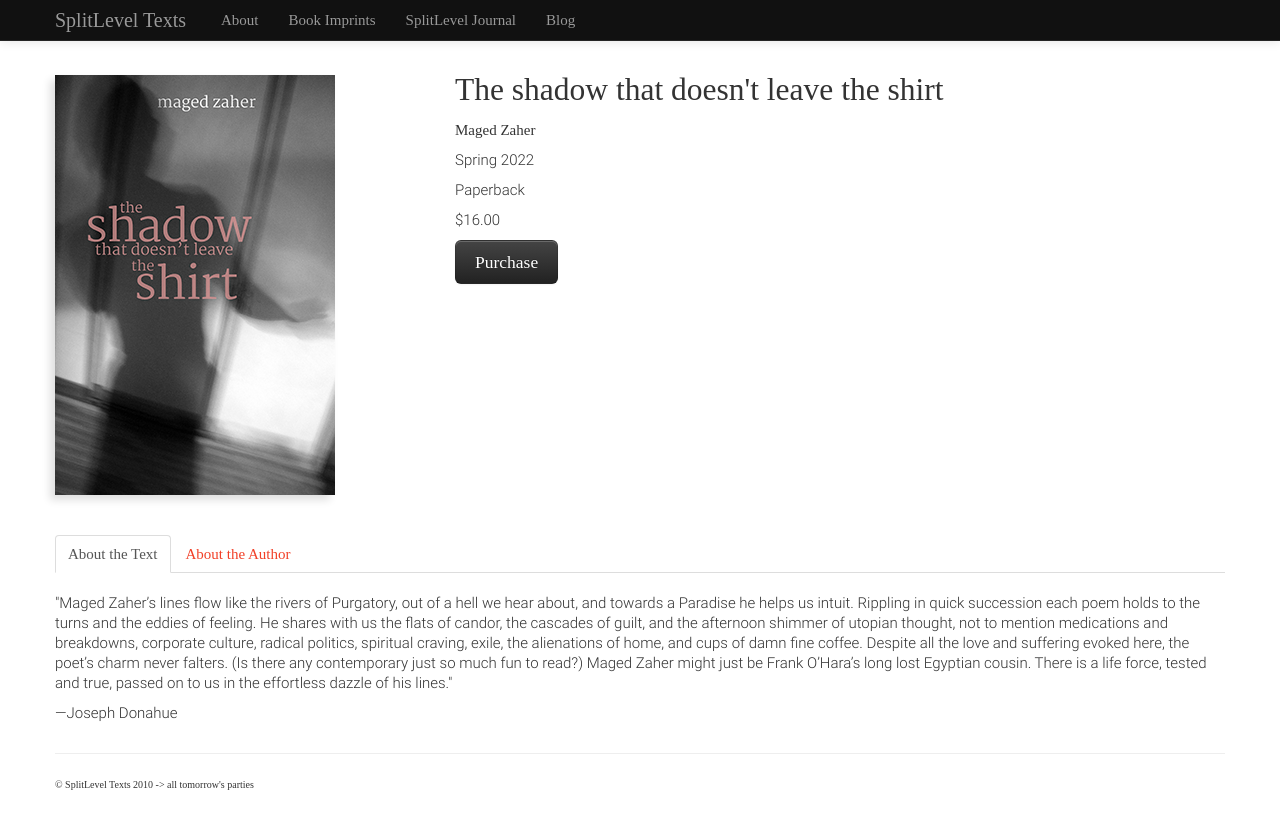
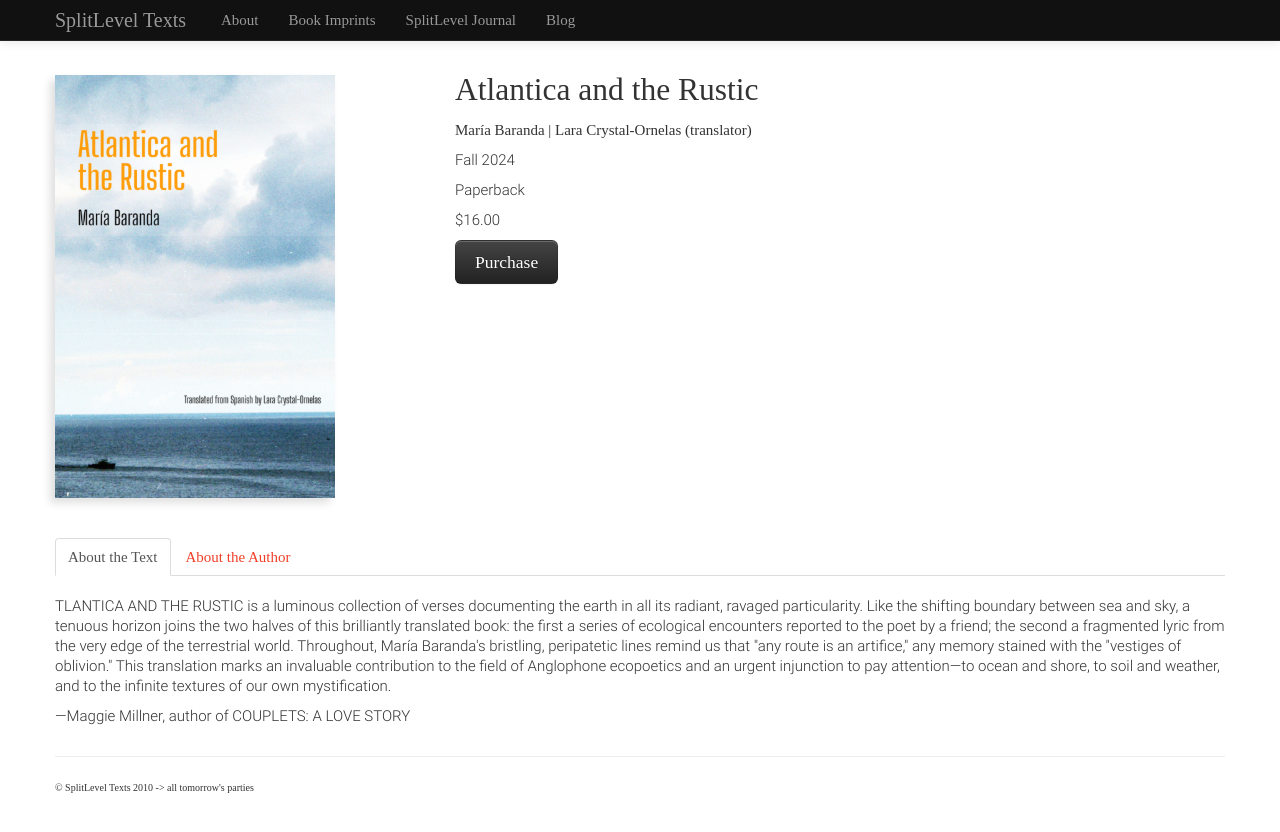
Before and after one commit to splitleveltexts/splitleveltexts.github.io, a Jekyll site: the page built from texts/atlantica.html, in a window 1280 px wide. Shown: the top 832 px of the page. Built offline with Jekyll 4.4.1, drawn with Linux system fonts in a browser that asks for light colours; some web fonts are replaced.

Commit message:
adds atlantica pages

```diff
--- a/texts/atlantica.html
+++ b/texts/atlantica.html
@@ -9,17 +9,19 @@ texts: active
 	<div class="row">
 		<!-- Cover -->
 		<div class="span4">
-			<img class="img-square main-cover" src="/img/covers/zaher2-280px.png" title="Maged Zaher - The shadow that doesn't leave the shirt">
+			<img class="img-square main-cover" src="/img/covers/atlantica-280px.png" title="María Baranda | Lara Crystal-Ornelas (translator)
+			- Atlantica and the Rustic">
 		</div><!-- /.span4 -->
 
 		<!-- Description -->
 		<div class="span8">
-			<h2 class="title">The shadow that doesn't leave the shirt</h2>
-			<p class="author">Maged Zaher</p>
-			<p class="date">Spring 2022</p>
+			<h2 class="title">Atlantica and the Rustic</h2>
+			<p class="author">María Baranda | Lara Crystal-Ornelas (translator)
+			</p>
+			<p class="date">Fall 2024</p>
 			<p class="format">Paperback<!-- , 92 p. --></p>
 			<p class="price">$16.00</p>
-			<a class="btn btn-large btn-inverse" href="https://asterismbooks.com/product/the-shadow-that-doesnt-leave-the-shirt-maged-zaher">Purchase</a>
+			<a class="btn btn-large btn-inverse" href="https://asterismbooks.com/product/atlantica-and-the-rustic-maria-baranda">Purchase</a>
 		</div><!-- /.span8 -->
 	</div><!-- /.row -->
 
@@ -37,8 +39,8 @@ texts: active
 				<!-- About the Text -->
   				<div class="tab-pane active" id="text">
 
-  						<p>"Maged Zaher’s lines flow like the rivers of Purgatory, out of a hell we hear about, and towards a Paradise he helps us intuit. Rippling in quick succession each poem holds to the turns and the eddies of feeling. He shares with us the flats of candor, the cascades of guilt, and the afternoon shimmer of utopian thought, not to mention medications and breakdowns, corporate culture, radical politics, spiritual craving, exile, the alienations of home, and cups of damn fine coffee. Despite all the love and suffering evoked here, the poet’s charm never falters. (Is there any contemporary just so much fun to read?) Maged Zaher might just be Frank O’Hara’s long lost Egyptian cousin. There is a life force, tested and true, passed on to us in the effortless dazzle of his lines." </p>
-  						<p>—Joseph Donahue</p>
+  						<p>TLANTICA AND THE RUSTIC is a luminous collection of verses documenting the earth in all its radiant, ravaged particularity. Like the shifting boundary between sea and sky, a tenuous horizon joins the two halves of this brilliantly translated book: the first a series of ecological encounters reported to the poet by a friend; the second a fragmented lyric from the very edge of the terrestrial world. Throughout, María Baranda's bristling, peripatetic lines remind us that "any route is an artifice," any memory stained with the "vestiges of oblivion." This translation marks an invaluable contribution to the field of Anglophone ecopoetics and an urgent injunction to pay attention—to ocean and shore, to soil and weather, and to the infinite textures of our own mystification.</p>
+  						<p> —Maggie Millner, author of COUPLETS: A LOVE STORY</p>
 
 					<p></p>
 					<p></p>
@@ -52,8 +54,8 @@ texts: active
   						</div>
   						<!-- Author Bio -->
   						<div class="span9 author-bio">
-  						<p>Maged Zaher is a poet, translator, and a novella-ist. He is the author of seven books of poetry and two books of poetry translations. He is the recipient of the 2013 Genius Award in Literature from The Stranger. He taught poetry writing at Seattle University in 2013. </p>
-
+  						<p>María Baranda is one of the leading Mexican poets of the generation born in the 1960s. Her work has received Mexico's distinguished Efraín Huerta and Aguascalientes national poetry prizes, as well as Spain's Francisco de Quevedo Prize for Ibero-American Poetry. </p>
+						<p>Lara Crystal-Ornelas was born in central New Jersey and raised between Jersey and Mexico City. She is a reproductive healthcare provider who writes and translates poetry. Selections of her translations were published in The New World Written. This is her first book of translations.</p>
 
   						</div>
   					</div><!-- /.row -->
```
Also changed, not shown: img/covers/atlantica-280px.png (added).
